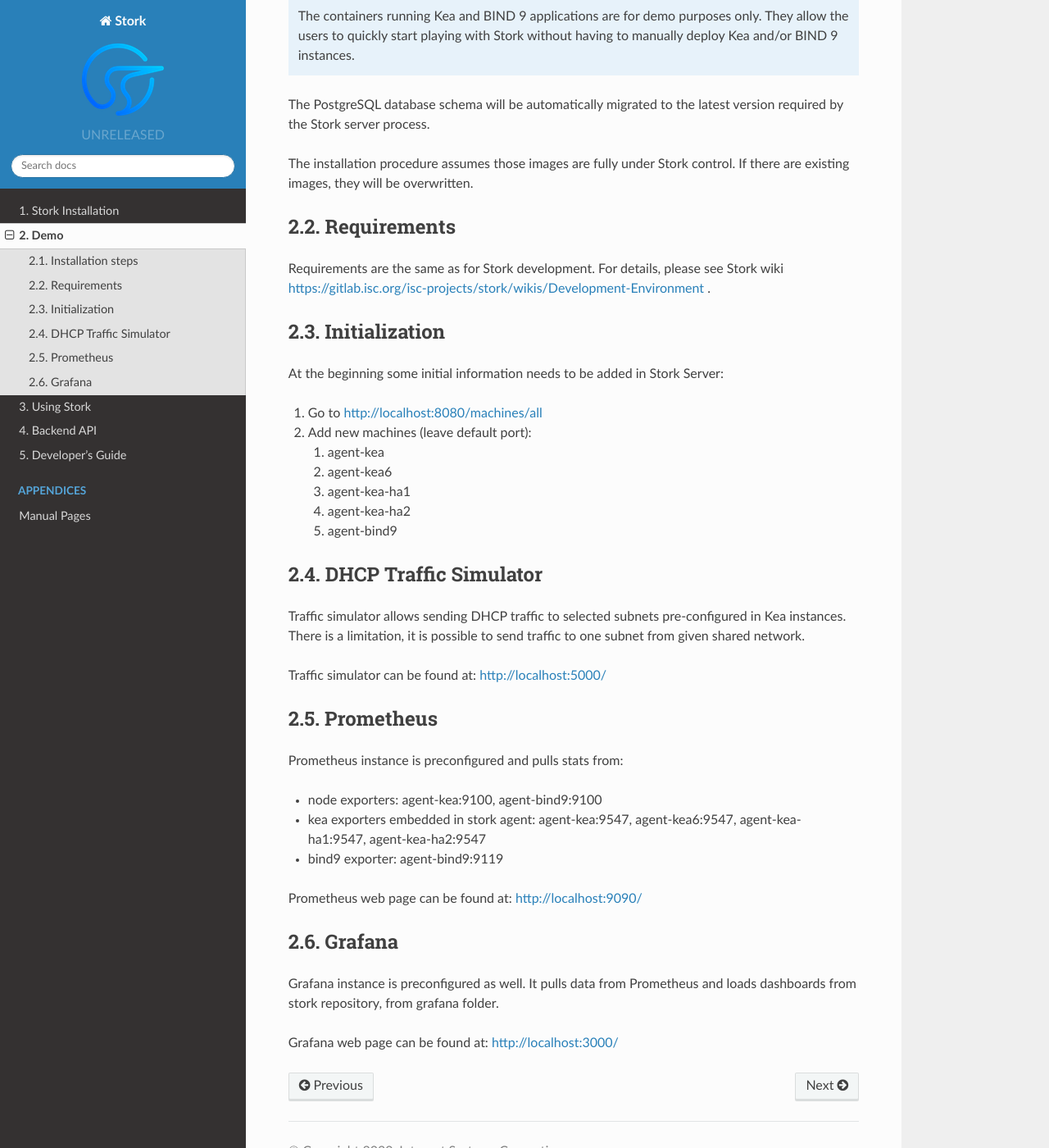
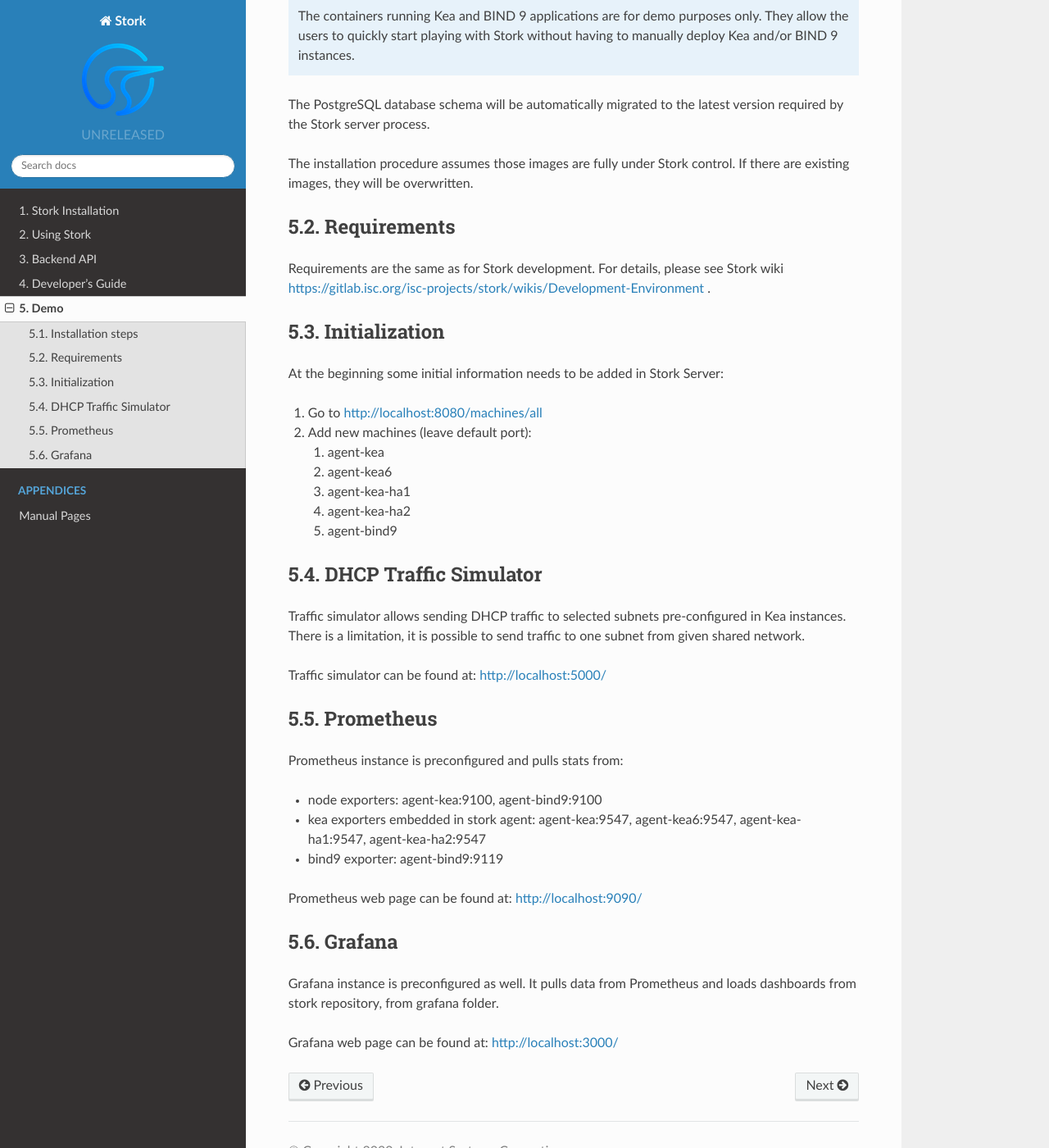
Before and after one commit to isc-projects/stork, a Sphinx documentation site: the page built from doc/demo.rst, in a window 1280 px wide and 1400 px high, scrolled down 1220 px. Shown: the whole window at 82% size. Built offline with Sphinx 7.4.7 and the Read the Docs theme 2.0.0, drawn with Linux system fonts in a browser that asks for light colours.

```diff
--- a/doc/index.rst
+++ b/doc/index.rst
@@ -19,10 +19,10 @@ or `readthedocs <https://stork.readthedocs.io>`_ .
    :maxdepth: 5
 
    install
-   demo
    usage
    backend-api
    devel
+   demo
 
 
 .. toctree::
```
